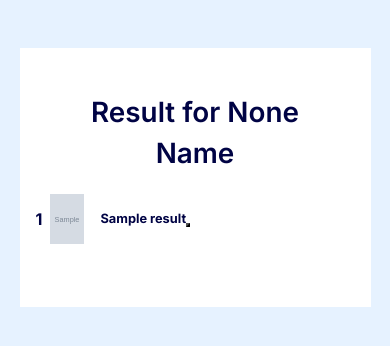
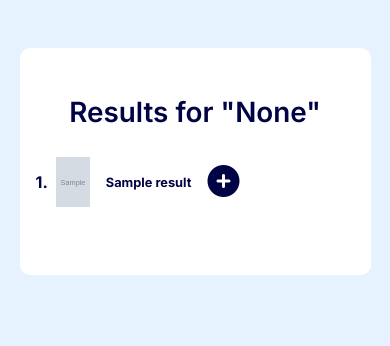
Before and after one commit to Deku0202/M-list, a Flask app: page /search in a window 390 px wide. Shown: the part 85-431 px from the top of the page. Run offline with Flask 2, Linux system fonts and the light colour scheme; grey boxes marked "Sample" are stand-in pictures; a database or web service that is not in the repository returns one stand-in record (values such as "Sample title"); data that the repository does not hold is empty; some libraries are stand-ins or nearby versions.

Commit message:
result mobile ui v1

```diff
--- a/static/ajax.js
+++ b/static/ajax.js
@@ -5,10 +5,6 @@
       url:'/add',
       data:{
          title:$("#title_"+num).val()
-      },
-      success:function()
-      {
-        alert('Reassignment Submitted.');
       }
     })
   };
--- a/static/style.css
+++ b/static/style.css
@@ -17,13 +17,21 @@
 table
 {
     border-collapse: separate;
-    border-spacing: 0 15px;
+    border-spacing: 0 20px;
+}
+
+.name
+{
+    font-size: 1.2rem;
+    margin-bottom: 0px;
+    padding-left: 5rem;
 }
 
 .result-box
 {
     width: 90vw;
     background-color: #fff;
+    border-radius: 10px;
 }
 
 .img
@@ -38,6 +46,13 @@
     border: none;
     border-radius: 4px 0 0 4px;
     padding: 10px;
+}
+
+.add
+{
+    border: none;
+    background: none;
+    font-size: 2rem;
 }
 
 .search-bar:focus
--- a/templates/result.html
+++ b/templates/result.html
@@ -8,8 +8,7 @@
 
     <div class="d-flex justify-content-center mt-5 mb-5">
         <div class="result-box p-3 pt-5 pb-5">
-            <h1>Result for {{ title }}</h1>
-            <h1>Name</h1>
+            <h1>Results for "{{ title }}"</h1>
 
             <table>
                 <tbody>
@@ -17,13 +16,13 @@
                     {% set row_no = loop.index %}
                     {% if result["image"] %}
                     <tr>
-                        <td class="pe-2">{{ row_no }}</td>
+                        <td class="pe-2">{{ row_no }}.</td>
                         <td><img class="img" src="{{ result["image"]["url"] }}" alt="img"></td>
                         <td class="fs-small ps-3 text-start">{{ result["title"] }}</td>
                         <td>
-                            <form action="/add" method="POST" onsubmit="add(event, {{ row_no }})">
+                            <form class="ms-3 me-3" action="/add" method="POST" onsubmit="add(event, {{ row_no }})">
                                 <input hidden id="title_{{ row_no }}" value="{{ result["id"] }}">
-                                <button type="submit"></button>
+                                <button class="add" type="submit"><i class="fa-solid fa-circle-plus"></i></button>
                             </form>
                         </td>
                     </tr>
```
Also changed, not shown: database.db.
